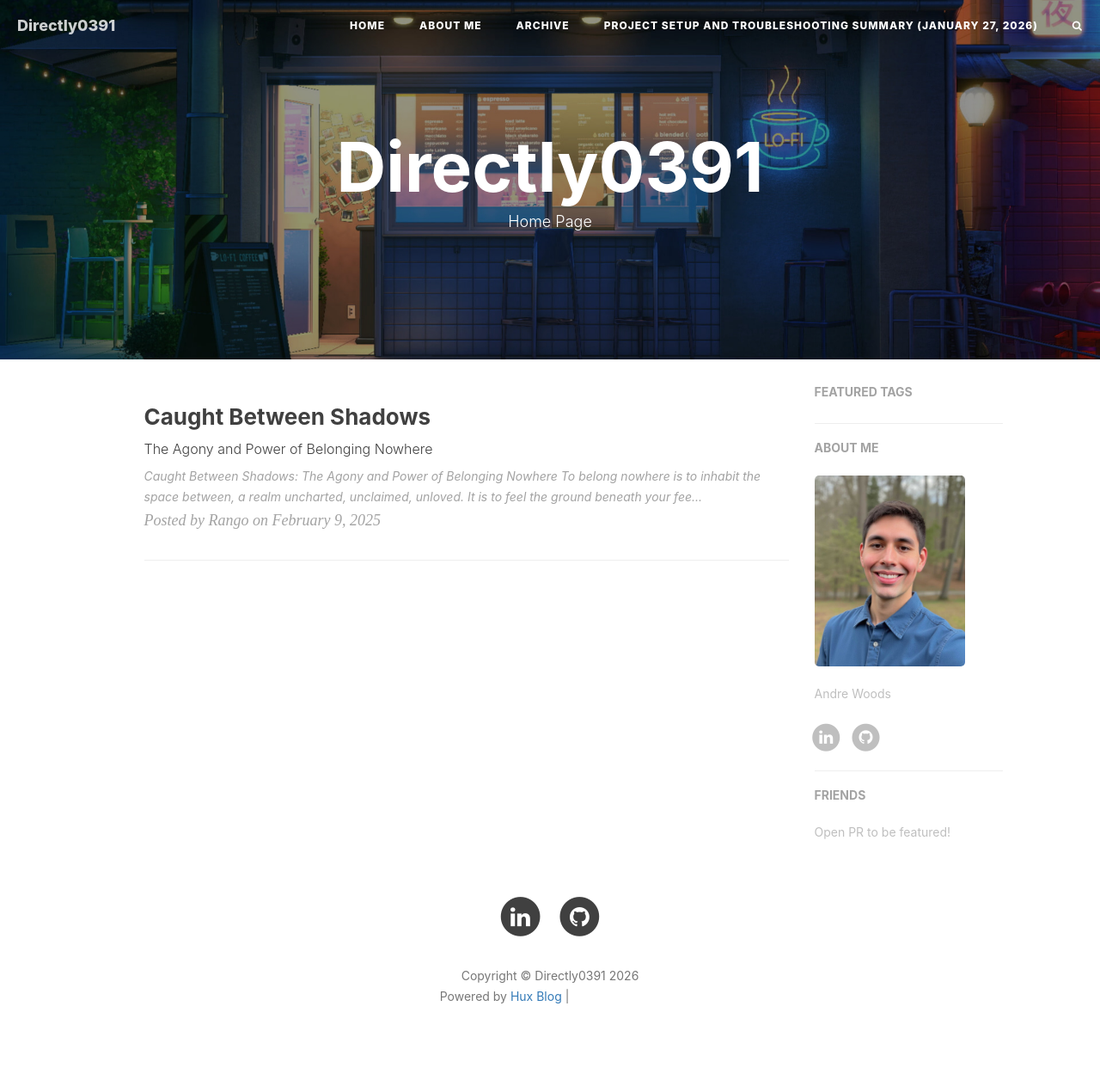
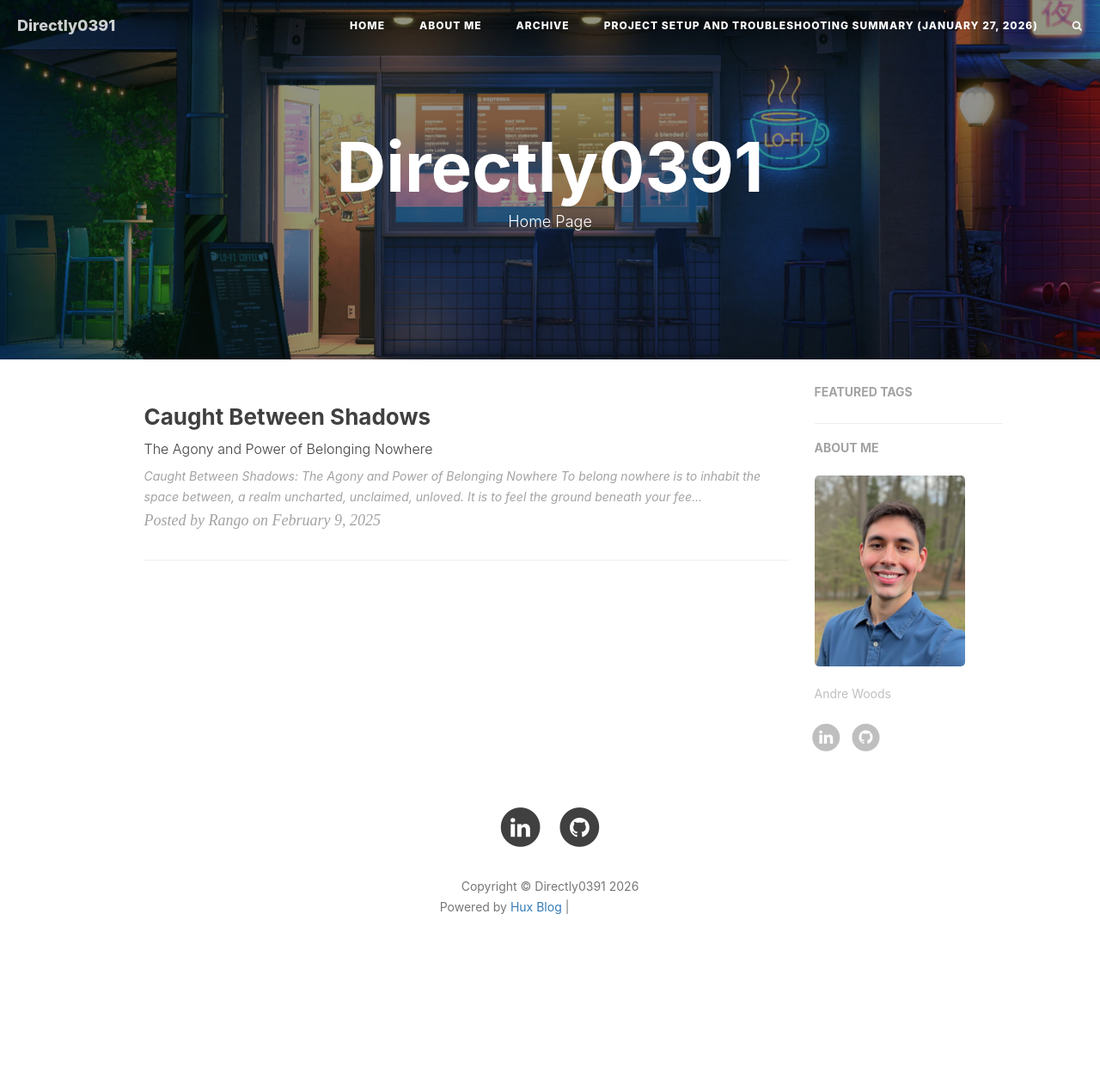
Before and after one commit to Directly0391/website, a Jekyll site: the page built from index.html, in a window 1280 px wide. Shown: the whole page at 86% size. Built offline with Jekyll 4.4.1, drawn with Linux system fonts in a browser that asks for light colours; nearby versions of some CDN libraries; the list of posts is cut into pages by our own code; comment, search, counter and statistics services are not loaded; after the commit the page ends 1159 px from its top, so only the background shows below that; part of the change alters nothing that is shown; grey boxes are pictures that could not be loaded.

Commit message:
Remove Friends section from sidebar

```diff
--- a/_config.yml
+++ b/_config.yml
@@ -88,7 +88,7 @@ service-worker: true
 page-mathjax: false
 
 # Friends
-friends:
-  [
-    { title: "Open PR to be featured!", href: "https://github.com/guilyx/guilyx.github.io/pulls" },
-  ]
+# friends:
+#   [
+#     { title: "Open PR to be featured!", href: "https://github.com/guilyx/guilyx.github.io/pulls" },
+#   ]
```
